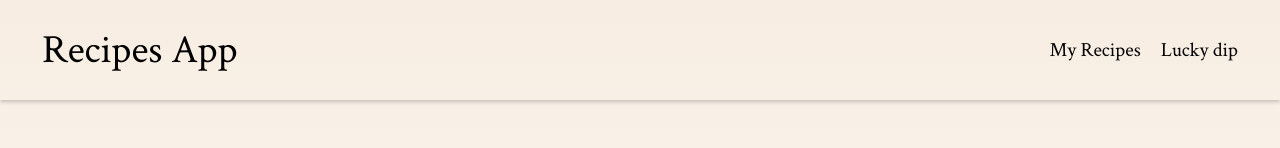
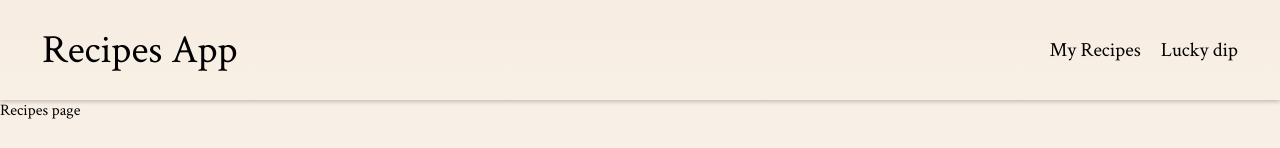
Before and after one commit to alucki/food-app, a React (Create React App) app in the folder frontend/: page /recipes in a window 1280 px wide. Shown: the top 148 px of the page. Built offline with nearby package versions, Linux system fonts and the light colour scheme.

Commit message:
remove redundant function from homepage and add new recipes page with route

```diff
--- a/frontend/src/app/App.jsx
+++ b/frontend/src/app/App.jsx
@@ -7,15 +7,16 @@ import {
   Route,
 } from 'react-router-dom';
 import Homepage from '../pages/homepage';
+import RecipesPage from '../pages/recipesPage';
 
 function App() {
   return (
     <Router>
       <Header />
       <Switch>
-        {/* <Route path="/recipes">
-          <Recipes />
-        </Route> */}
+        <Route path="/recipes">
+          <RecipesPage />
+        </Route>
         <Route path="/">
           <Homepage />
         </Route>
--- a/frontend/src/pages/homepage.jsx
+++ b/frontend/src/pages/homepage.jsx
@@ -38,10 +38,6 @@ const Homepage = () => {
       .catch((error) => {
         console.log('error', error);
       });
-  };
-
-  const createMealSlides = (mealData) => {
-    return mealData?.map((meal) => meal.strMealThumb);
   };
 
   return (
--- /dev/null
+++ b/frontend/src/pages/recipesPage.jsx
@@ -0,0 +1,8 @@
+import React from 'react';
+// import axios from 'axios';
+
+const RecipesPage = () => {
+  return <div>Recipes page</div>;
+};
+
+export default RecipesPage;
```
